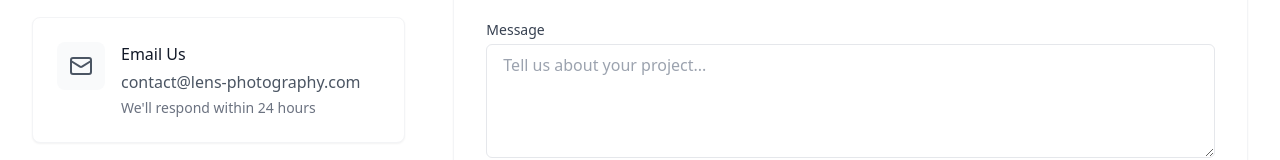
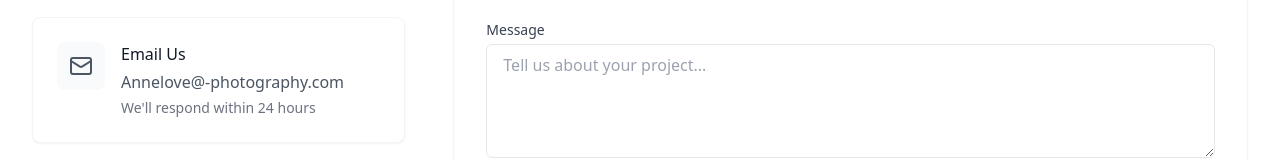
Before and after one commit to himeshhansana/AnneLowe, a React app: page /contact in a window 1280 px wide. Shown: the part 611-771 px from the top of the page. Built offline with nearby package versions, Linux system fonts and the light colour scheme; the HTML template or start-up script is replaced by a standard one.

Commit message:
email update

```diff
--- a/src/pages/Contact.tsx
+++ b/src/pages/Contact.tsx
@@ -52,7 +52,7 @@
                 </div>
                 <div className="ml-4">
                   <h3 className="mb-1 font-medium text-gray-900">Email Us</h3>
-                  <p className="text-gray-600">contact@lens-photography.com</p>
+                  <p className="text-gray-600">Annelove@-photography.com</p>
                   <p className="mt-1 text-sm text-gray-500">
                     We'll respond within 24 hours
                   </p>
```
